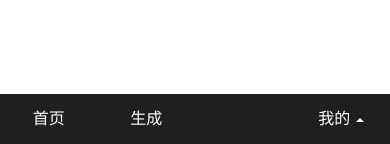
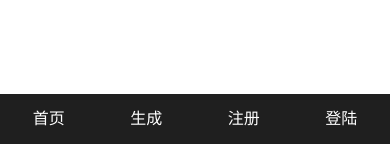
Before and after one commit to yaoclee/lawpact, a Django app: page /about/ in a window 390 px wide. Shown: the part 700-844 px from the top of the page. Run offline with Django 3.2, Linux system fonts and the light colour scheme; parts of the project's set-up code (start-up, migrations or seed data) failed here and were passed over; some libraries are stand-ins or nearby versions.

Commit message:
Fix issue: in mobile verion, status bar not correctly

```diff
--- a/templates/base.html
+++ b/templates/base.html
@@ -156,11 +156,12 @@
     <nav role="navigation" id="bottom-nav" class="navbar navbar-fixed-bottom hidden-lg">
         <div class="container">
             <div class="row">
+			{% if user.is_authenticated %}
                 <div class="col-xs-3">
-                    <a href="./index.html">首页</a>
+                    <a href="/">首页</a>
                 </div>
                 <div class="col-xs-3">
-                    <a href="./contract-guider.html">生成</a>
+                    <a href="/guider/">生成</a>
                 </div>
                 <div class="col-xs-3"><!-- 这里页面不同显示不同，见具体页面静态模板 -->
                     <p> </p>
@@ -172,12 +173,26 @@
                             <span class="caret"></span>
                         </a>
                         <ul class="dropdown-menu">
-                            <li><a href="./user-info.html">个人资料</a></li>
-                            <li><a href="./contract-info.html">我的合同</a></li>
-                            <li><a href="#">退出登录</a></li>
+                            <li><a href="/user-info/">个人资料</a></li>
+                            <li><a href="/contract-info/">我的合同</a></li>
+                            <li><a href="/logout/">退出登录</a></li>
                         </ul>
                     </div>
                 </div>
+			{% else %}
+				<div class="col-xs-3">
+                    <a href="/">首页</a>
+                </div>
+                <div class="col-xs-3">
+                    <a href="/guider/">生成</a>
+                </div>
+                <div class="col-xs-3">
+                    <a href="/register/">注册</a>
+                </div>
+                <div class="col-xs-3">
+                    <a href="/login/">登陆</a>
+                </div>
+			{% endif %}
             </div>
         </div>
     </nav>
```
